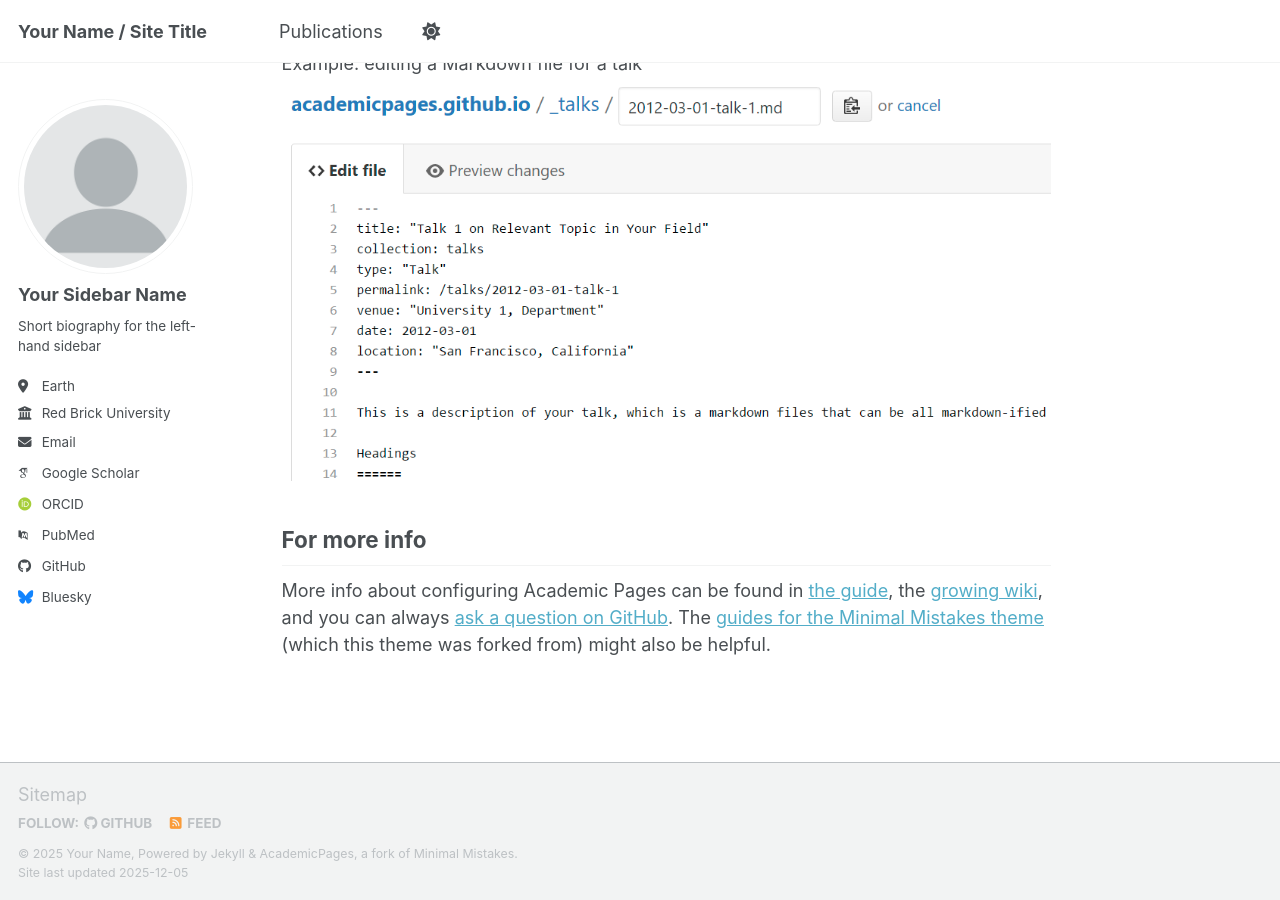
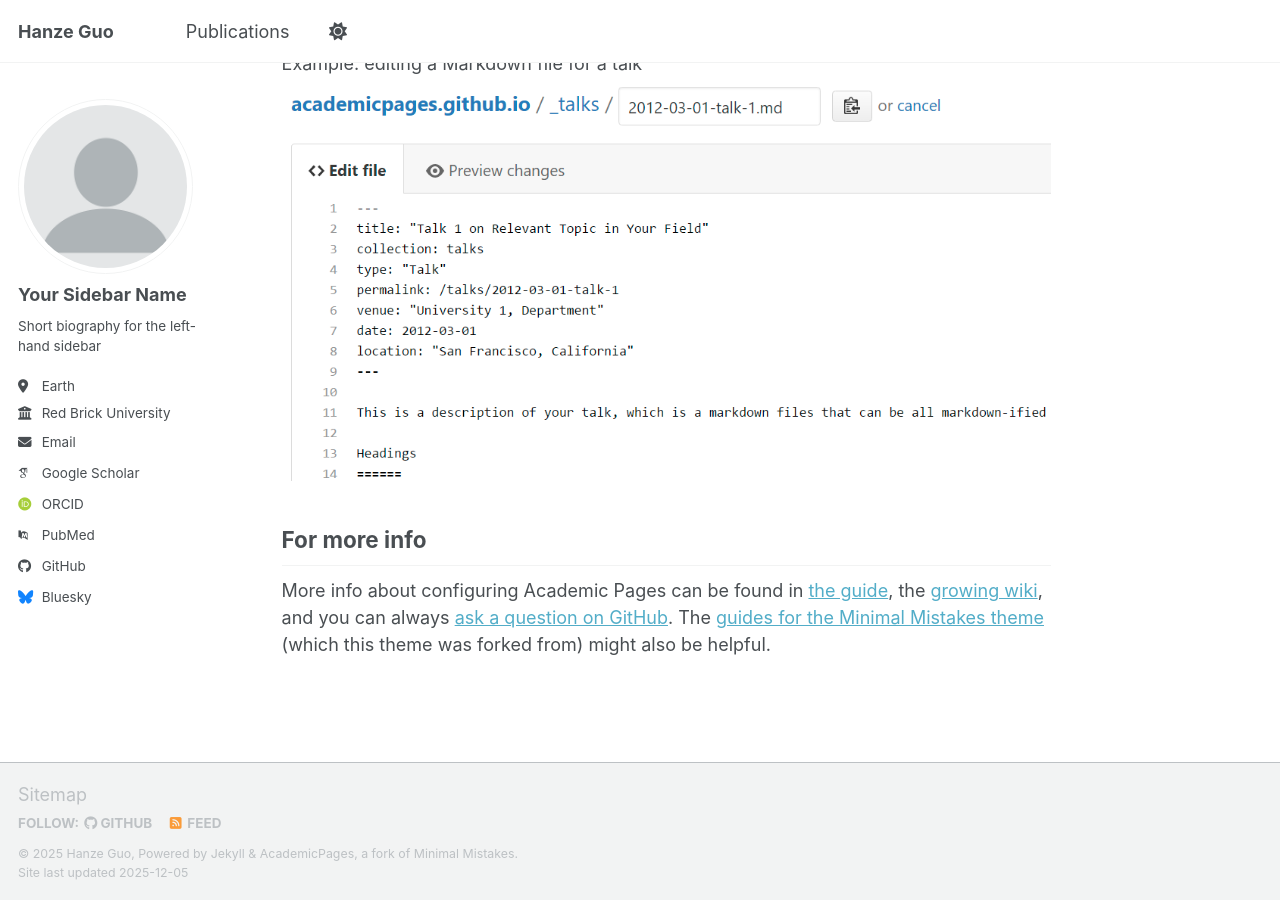
Before and after one commit to harris26-G/harris26-G.github.io, a Jekyll site: the page built from _pages/about.md, in a window 1280 px wide and 900 px high, scrolled down 2718 px. Built offline with Jekyll 4.4.1, drawn with Linux system fonts in a browser that asks for light colours; some web fonts are replaced; a script bundle is joined from its source files by our own code; library files that are not in the unit come from our copies.

Commit message:
Update site configuration with personal details

```diff
--- a/_config.yml
+++ b/_config.yml
@@ -9,14 +9,14 @@
 # Basic Site Settings
 locale                   : "en-US"
 site_theme               : "default" # Currently available options are "default", "air"
-title                    : "Your Name / Site Title"
+title                    : "Hanze Guo"
 title_separator          : "-"
-name                     : &name "Your Name"
-description              : &description "Your Name's academic portfolio"   # Update this with a general description of your site, this is the default if not overridden by a page
-url                      : https://academicpages.github.io # The base hostname & protocol for your site e.g. "https://[your GitHub username].github.io",
+name                     : &name "Hanze Guo"
+description              : &description "Hanze Guo's academic portfolio"   # Update this with a general description of your site, this is the default if not overridden by a page
+url                      : https://harris26-G.github.io # The base hostname & protocol for your site e.g. "https://[your GitHub username].github.io",
                                                            # or if you already have some other page hosted on Github then use "https://[your GitHub username].github.io/[Your Repo Name]"
 baseurl                  : "" # the subpath of your site, e.g. "/blog"
-repository               : "academicpages/academicpages.github.io"
+repository               : "harris26-G/harris26-G.github.io"
 
 # Site Author - The following control what appear as part of the author content on the side bar.
 #               If a field is blank the icon and link will not appear, otherwise it will be shown.
```
